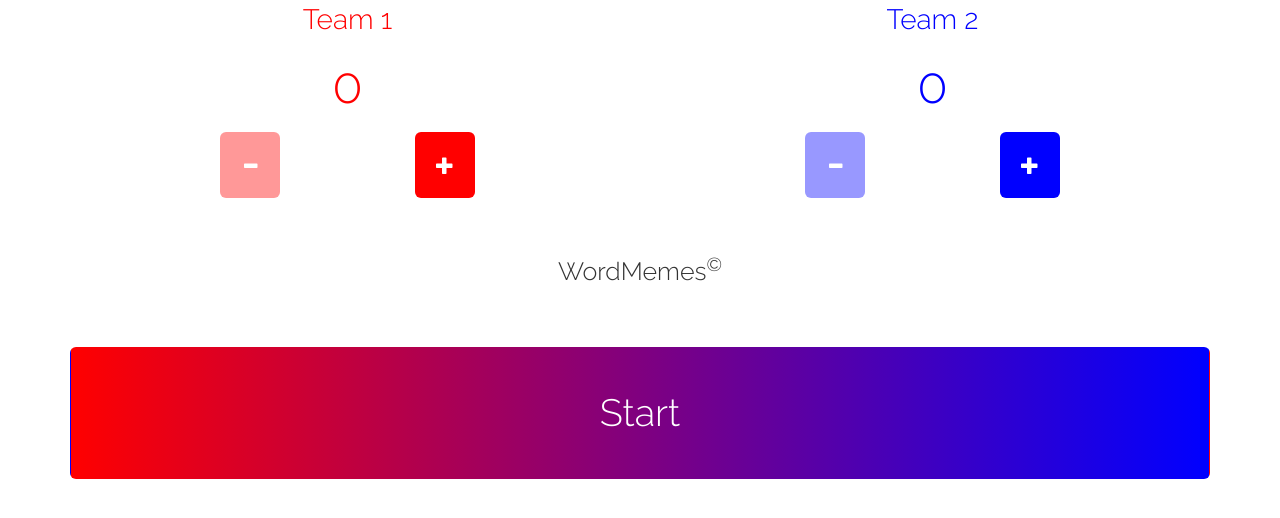
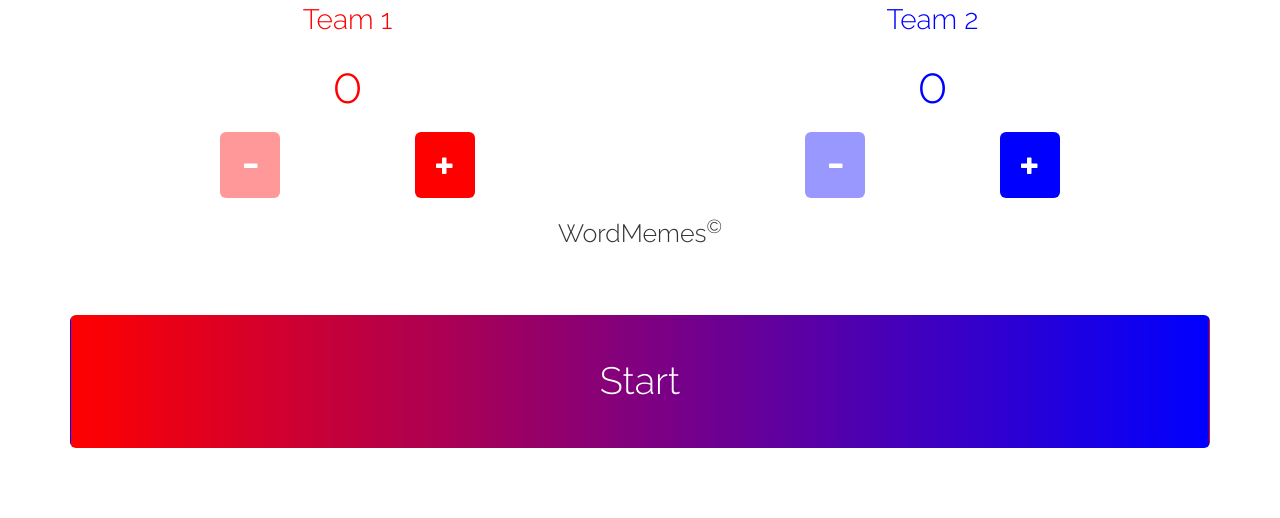
Before and after one commit to MRemetz/wordmemes, a Flask app: page / in a window 1280 px wide. Shown: the top 518 px of the page. Run offline with Flask 2, Linux system fonts and the light colour scheme; some libraries are stand-ins or nearby versions.

Commit message:
Edited phrase box size

```diff
--- a/static/css/style.css
+++ b/static/css/style.css
@@ -42,8 +42,9 @@ button.team-2 {
 }
 
 p.word-box {
-    margin-top: 1.5cm;
-    margin-bottom: 1.5cm;
+    margin-top: 0.5cm;
+    margin-bottom: 0.5cm;
+    height: 80;
     font-size: 25;
     text-align: center;
 }
```
